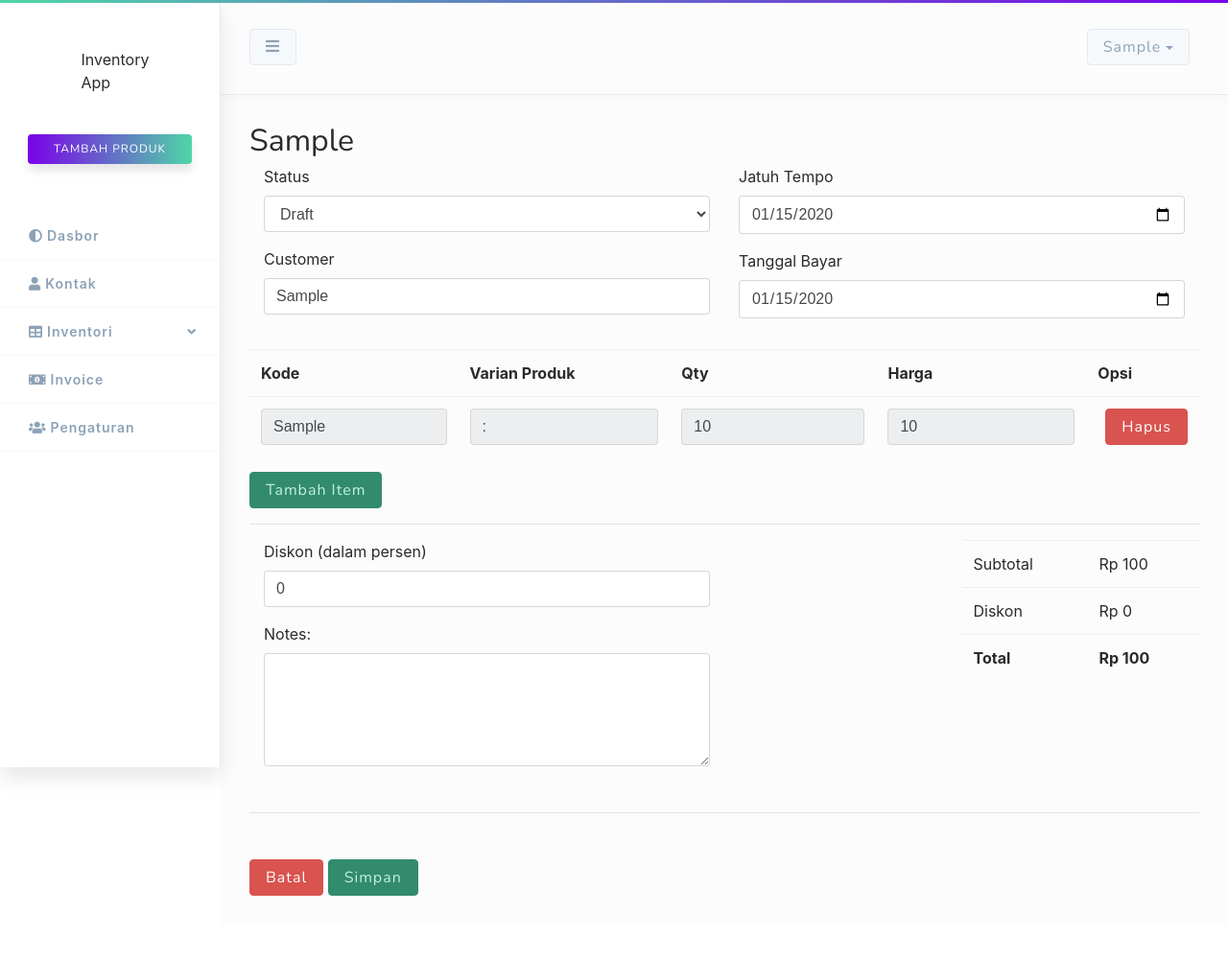
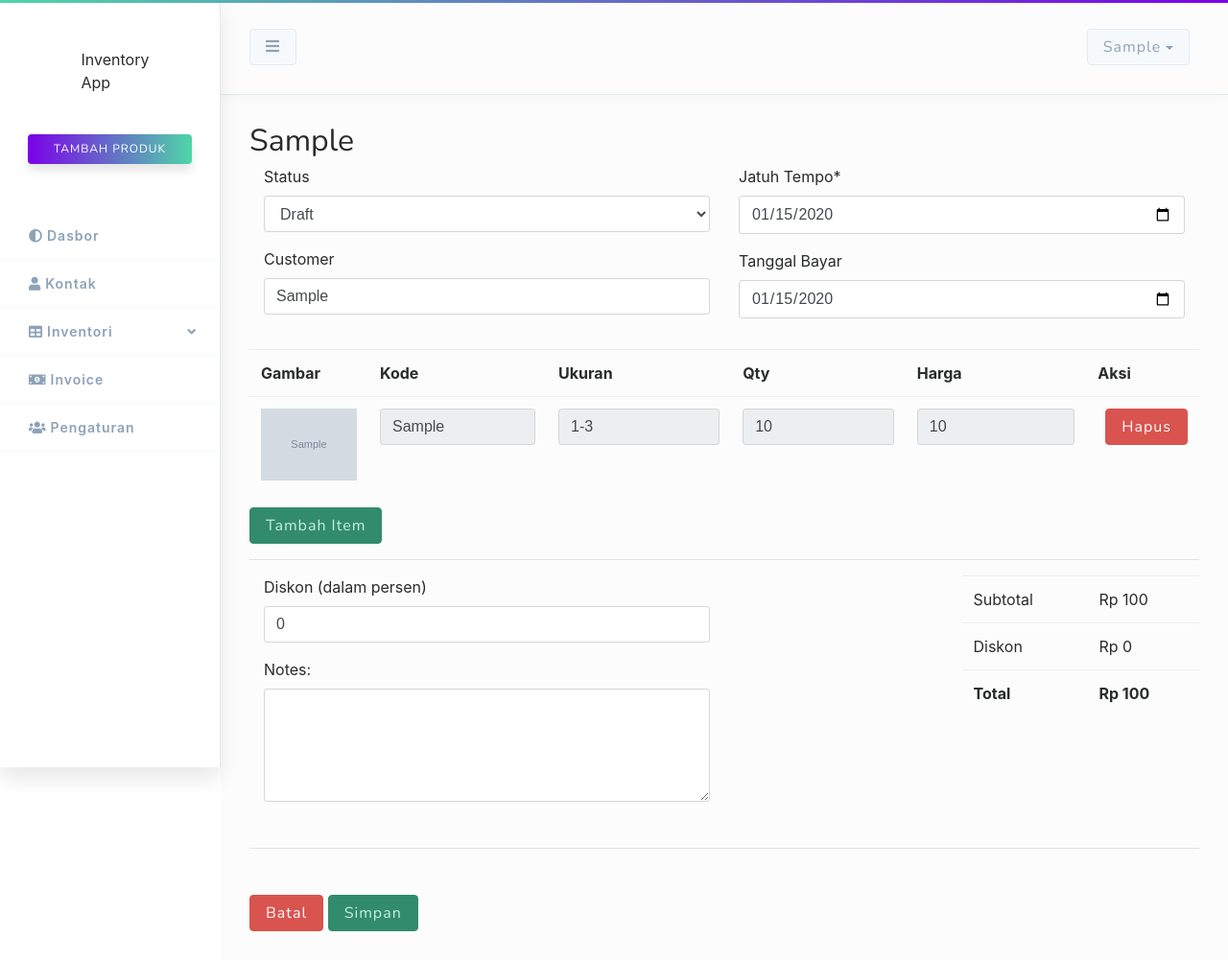
Before and after one commit to dovjay/django-stock-chain, a Django app: page /invoice/invoice-form/1/ in a window 1280 px wide. Shown: the whole page at 96% size. Before the commit the page ends 934 px from the top, so only its background shows below. Run offline with Django 3.2, Linux system fonts and the light colour scheme; a user stored in the database is signed in; tables that the repository leaves empty hold one stand-in row (values such as "Sample post"); grey boxes marked "Sample" are stand-in pictures; parts of the project's set-up code (start-up, migrations or seed data) failed here and were passed over; some libraries are stand-ins or nearby versions.

Commit message:
add image when adding invoiceitem. invoice form reformat. see item list when clicking invoice list. added feature: caching invoice data to prevent data loss after reloading

```diff
--- a/invoice/templates/invoice/invoice_form.html
+++ b/invoice/templates/invoice/invoice_form.html
@@ -32,7 +32,7 @@
                     <option value="LUNAS">Lunas</option>
                 </select>
                 <label for="customer">Customer</label>
-                <input class="form-control mb-3" list="customerList" oninput="$('#customer').val(this.value)" value="{{invoice.customer|default:''}}" />
+                <input class="form-control mb-3" id="customerList" list="customerList" oninput="$('#customer').val(this.value);" value="{{invoice.customer|default:''}}" />
                 <input class="form-control mb-3" id="customer" name="customer" hidden="true" value="{{invoice.customer}}" />
                 <datalist id="customerList">
                     {% for item in customers %}
@@ -41,7 +41,7 @@
                 </datalist>
             </div>
             <div class="form-group col-md-6">
-                <label for="due">Jatuh Tempo</label>
+                <label for="due">Jatuh Tempo*</label>
                 <input class="form-control mb-3" type="date" name="due" value="{{invoice.due|date:'Y-m-d'}}" required>
                 <label for="paid_date">Tanggal Bayar</label>
                 <input class="form-control mb-3" type="date" value="{{invoice.paid_date|date:'Y-m-d'}}" name="paid_date">
@@ -50,16 +50,18 @@
         <div class="table-responsive">
             <table class="table table-hover" id="itemTable">
                 <tr>
+                    <th>Gambar</th>
                     <th>Kode</th>
-                    <th>Varian Produk</th>
+                    <th>Ukuran</th>
                     <th>Qty</th>
                     <th>Harga</th>
-                    <th>Opsi</th>
+                    <th>Aksi</th>
                 </tr>
                 {% for item in invoiceitems %}
                     <tr id="item-{{ item.id }}">
+                        <td><img src={{ item.varian_product.product.image.url|default:'/media/default.jpg/' }} style="max-width:100px;" id="productImage-{{ item.id }}"></td>
                         <td><input id="productList-{{ item.id }}" class="form-control" type="text" disabled value={{ item.sku }}></td>
-                        <td><input id="varianProductList-{{ item.id }}" class="form-control" type="text" disabled value="{{ item.varian_product.varian_attribute }}: {{ item.varian_product.varian_value }}"></td>
+                        <td><input id="varianProductList-{{ item.id }}" class="form-control" type="text" disabled value="{{ item.varian_product.size }}"></td>
                         <td><input id="qty-{{ item.id }}" class="form-control" type="text" disabled value={{ item.quantity }}></td>
                         <td><input id="sellPrice-{{ item.id }}" class="form-control" type="text" disabled value={{ item.price }}></td>
                         <td id="action-item-{{ item.id }}">
@@ -98,13 +100,47 @@
         </div>
         <hr>
         <div class="mt-5">
-            <button type="button" class="btn btn-danger" onClick="goBack()">Batal</button>
-            <button type="submit" class="btn btn-success">Simpan</button>
+            <button type="button" class="btn btn-danger" onClick="goBack(); clearLocalStorage()">Batal</button>
+            <button type="submit" class="btn btn-success" onClick="clearLocalStorage()">Simpan</button>
         </div>
     </form>
 {% endblock content %}
 
 {% block script %}
+    <script>
+        // get from localStorage for invoice data after reloading when saving an item
+        if (localStorage.getItem("status")) $("[name='status']").val(localStorage.getItem("status"))
+        if (localStorage.getItem("customer")) {
+            $("#customerList").val(localStorage.getItem("customer"))
+            $("#customer").val(localStorage.getItem("customer"))
+        }
+        if (localStorage.getItem("due")) $("[name='due']").val(localStorage.getItem("due"))
+        if (localStorage.getItem("paid_date")) $("[name='paid_date']").val(localStorage.getItem("paid_date"))
+
+        // setitem to localStorage
+        $("[name='status']").change(function() {
+            localStorage.setItem("status", $("[name='status']").val())
+        })
+
+        $("#customerList").keyup(function() {
+            localStorage.setItem("customer", $("#customerList").val())
+        })
+
+        $("[name='due']").change(function() {
+            localStorage.setItem("due", $("[name='due']").val())
+        })
+
+        $("[name='paid_date'").change(function() {
+            localStorage.setItem("paid_date", $("[name='paid_date']").val())
+        })
+
+        function clearLocalStorage() {
+            localStorage.removeItem("status")
+            localStorage.removeItem("customer")
+            localStorage.removeItem("due")
+            localStorage.removeItem("paid_date")
+        }
+    </script>
     <script>
         // start function when load this page
         countTotal()
@@ -162,11 +198,14 @@
                     let url = `{% url 'invoice-varian-product-list' 321 %}`.replace(/321/, product_id.toString())
                     let itemId = this.event.target.id.split('-')[1]
                     $.get(url, function(data, status){
+                        let { varian_products } = data
+
+                        $(`#productImage-${itemId}`).attr("src", `/media/${varian_products[0].product__image}/`)
                         $(`#varianProductList-${itemId}`).empty()
                         $(`#varianProductList-${itemId}`).append(`<option value="">-------------</option>`)
-                        let { varian_products } = data
+
                         for (let i = 0; i < varian_products.length; i++) {
-                            let { varian_value, varian_attribute, sell_price, stock, product__name, id } = varian_products[i]
+                            let { size, sell_price, stock, product__name, id } = varian_products[i]
                             let value = {
                                 "price": sell_price,
                                 "stock": stock,
@@ -174,7 +213,8 @@
                                 "id": id,
                                 "product_name": product__name
                             }
-                            $(`#varianProductList-${itemId}`).append(`<option value='${JSON.stringify(value)}'>${varian_attribute}: ${varian_value}</option>`)
+                            $(`#varianProductList-${itemId}`).append(`<option value='${JSON.stringify(value)}'>${size}</option>`)
+
                         }
                     });
                     break
@@ -205,7 +245,7 @@
                 alert("Quantity exceeding maximum stock in inventory!")
                 return false
             }
-            const invoice = {{ invoice.id }}
+            const invoice = "{{ invoice.id }}"
             const data = {
                 'invoice': invoice,
                 'varian_product': varian.id,
@@ -234,6 +274,7 @@
             const time = Date.now()
             localStorage.setItem('isNewItem', true)
             $("#itemTable").append(`<tr id="item-${time}">
+                    <td><img src="/media/default.jpg/" style="max-width:100px;" id="productImage-${time}"></td>
                     <td>
                         <input type="text" class="form-control" id="productList-${time}" list="productsku" value="" oninput="selectSKU()">
                         <datalist id="productsku">
@@ -249,7 +290,7 @@
                     <td><input class="form-control" type="number" id="qty-${time}" min="1"></td>
                     <td><input class="form-control" type="number" id="sellPrice-${time}" min="0"></td>
                     <td>
-                        <button class="btn btn-secondary ml-2" id="saveItem-${time}" onClick="saveItem(event, '{% url 'invoice-save-invoice-item' invoice.id %}')">Simpan</button>
+                        <button class="btn btn-secondary ml-2" id="saveItem-${time}" onClick="saveItem(event, '{% url 'invoice-save-invoice-item' invoice.id %}')">Tambah</button>
                         <button class="btn btn-danger ml-2" onClick="cancelAddItem(event, ${time})">Batal</button>
                     </td>
                 </tr>`)
--- a/invoice/urls.py
+++ b/invoice/urls.py
@@ -7,6 +7,7 @@
     path('invoice-form/<int:invoice_id>/', views.invoice_form, name='invoice-form'),
     path('delete-invoice/<int:pk>/', views.delete_invoice, name='invoice-delete'),
     path('varian-product/<int:product_id>/', views.varian_product_list, name='invoice-varian-product-list'),
+    path('get-invoice-items/<int:invoice_id>', views.get_invoice_items, name='invoice-get-items'),
     path('save-invoice-item/<int:invoice_id>/', views.save_invoice_item, name='invoice-save-invoice-item'),
     path('delete-invoice-item/<int:pk>/', views.delete_invoice_item, name='invoice-delete-invoice-item'),
     path('generate-pdf/<int:pk>/', views.generate_invoice_pdf, name='invoice-generate-pdf'),
--- a/invoice/views.py
+++ b/invoice/views.py
@@ -99,9 +99,19 @@
 @login_required
 def varian_product_list(request, product_id):
     product = Product.objects.get(pk=product_id)
-    varian_products = VarianProduct.objects.filter(product=product).values('varian_attribute', 'varian_value', 'stock', 'sell_price', 'id', 'product__name')
+    varian_products = VarianProduct.objects.filter(product=product).values('size', 'stock', 'sell_price', 'id', 'product__name', 'product__image')
     data = {
         'varian_products': list(varian_products)
+    }
+    return JsonResponse(data)
+
+@login_required
+def get_invoice_items(request, invoice_id):
+    invoice = Invoice.objects.get(pk=invoice_id)
+    items = InvoiceItem.objects.filter(invoice=invoice).values('varian_product__product__image', 'varian_product__size', 'sku', 'price', 'quantity', 'name')
+    data = {
+        'invoice_no': invoice.invoice_no,
+        'items': list(items)
     }
     return JsonResponse(data)
 
```
Also changed, not shown: invoice/templates/invoice/invoices.html (+56 -1 lines).
